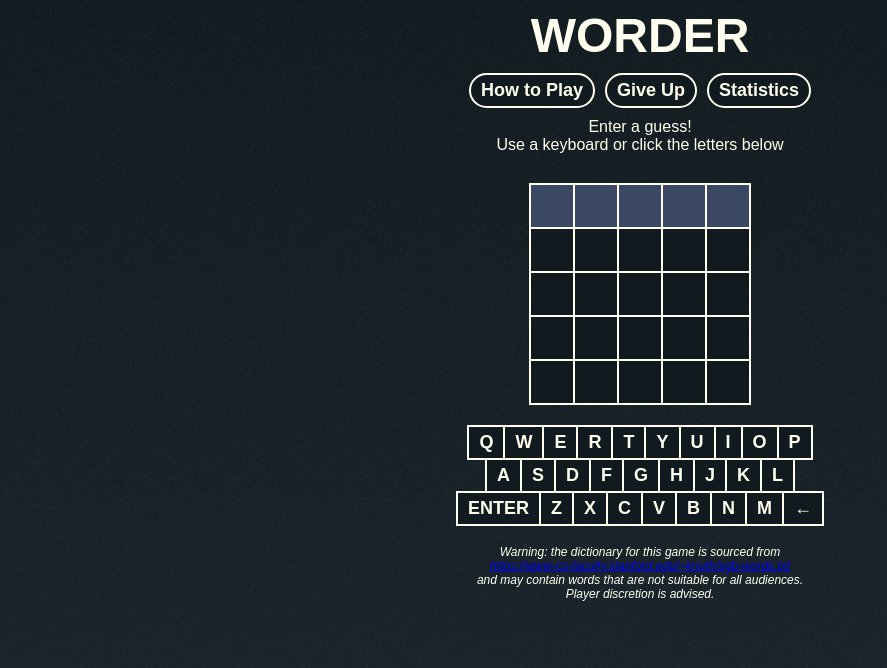
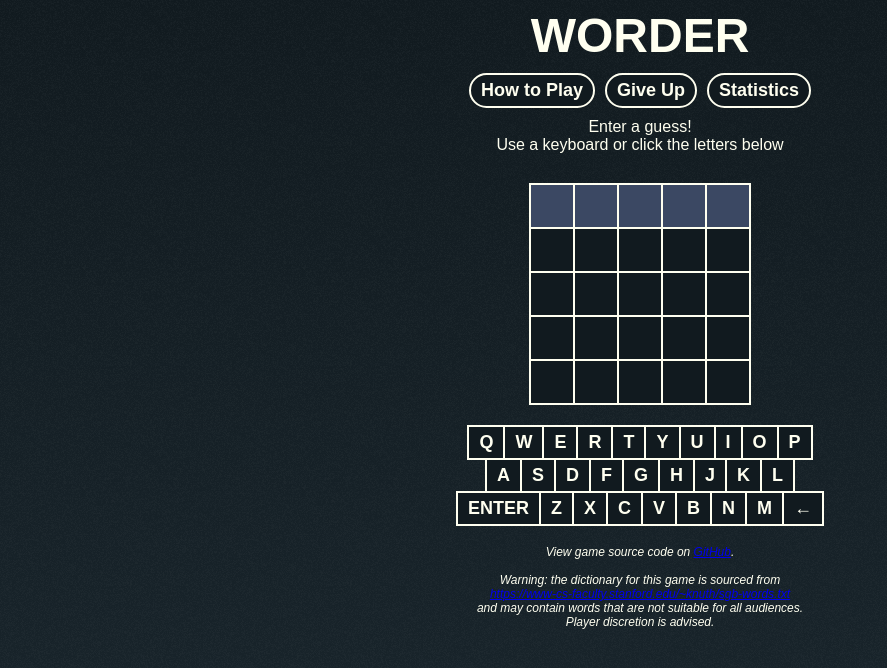
Before and after one commit to liamroddy/Worder, a React (Create React App) app: page / in a window 1280 px wide. Shown: the top 668 px of the page, without its empty margins (0-887 px from the left). Built offline with nearby package versions, Linux system fonts and the light colour scheme.

Commit message:
added source code URL and new visited link colour

```diff
--- a/src/App.js
+++ b/src/App.js
@@ -222,7 +222,11 @@ export default function Game() {
         <Keyboard onLetterEntered={onLetterEntered} onBackspace={onBackspace} onGuessEntered={onGuessEntered} wordToGuess={wordToGuess} guesses={guesses} currentGuessIndex={currentGuessIndex} gameState={gameState} blockKeyboardInput={blockKeyboardInput}/>
       </div>
       <div className="game-bottom-bar">
-        <footer>Warning: the dictionary for this game is sourced from<br></br><a href='https://www-cs-faculty.stanford.edu/~knuth/sgb-words.txt'>https://www-cs-faculty.stanford.edu/~knuth/sgb-words.txt</a><br></br>and may contain words that are not suitable for all audiences.<br></br>Player discretion is advised.
+        <footer>
+          View game source code on <a href='https://github.com/liamroddy/Worder/tree/main' target='_blank' rel='noreferrer'>GitHub</a>.
+          <br></br><br></br>Warning: the dictionary for this game is sourced from<br></br><a href='https://www-cs-faculty.stanford.edu/~knuth/sgb-words.txt'>https://www-cs-faculty.stanford.edu/~knuth/sgb-words.txt</a>
+          <br></br>and may contain words that are not suitable for all audiences.
+          <br></br>Player discretion is advised.
         </footer>
       </div>
 
--- a/src/App.scss
+++ b/src/App.scss
@@ -4,6 +4,7 @@ $primary-dark: #111a1f;
 $gradient-start: $primary-dark;
 $gradient-end: #19252c;
 $low-opacity-black: rgba(0, 0, 0, 0.4);
+$visited-link: #b0b0b0;
 
 $green: #4ab19d;
 
@@ -18,6 +19,10 @@ html {
   position: fixed;
   top: 0;
   left: 0;
+}
+
+a:visited {
+  color: $visited-link;
 }
 
 .noise {
```
